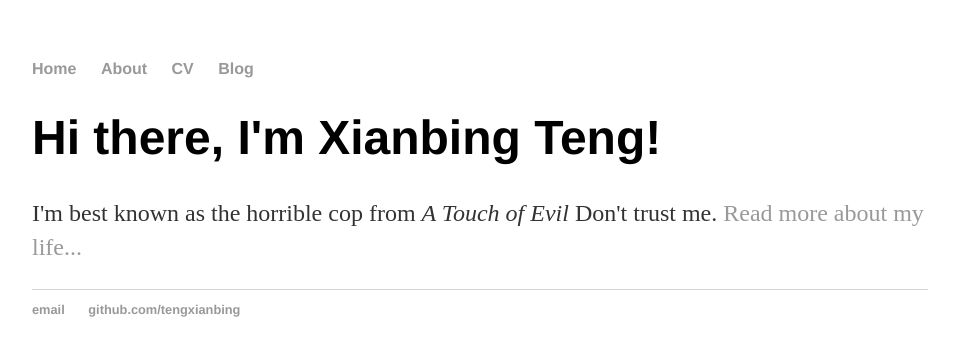
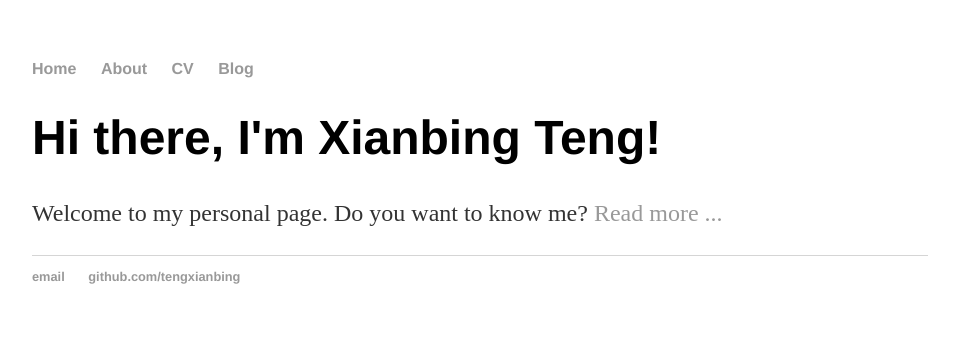
Before and after one commit to tengxianbing/tengxianbing.github.io, a Jekyll site: the page built from index.html, in a window 1280 px wide. Shown: the top 356 px of the page, without its empty margins (160-1119 px from the left). Built offline with Jekyll 4.4.1, drawn with Linux system fonts in a browser that asks for light colours.

Commit message:
Update index.html

```diff
--- a/index.html
+++ b/index.html
@@ -4,5 +4,5 @@ title: Xianbing Teng
 ---
 <div class="blurb">
 	<h1>Hi there, I'm Xianbing Teng!</h1>
-	<p>I'm best known as the horrible cop from <em>A Touch of Evil</em> Don't trust me. <a href="/about">Read more about my life...</a></p>
+	<p>Welcome to my personal page. Do you want to know me? <a href="/about">Read more ...</a></p>
 </div><!-- /.blurb -->
```
